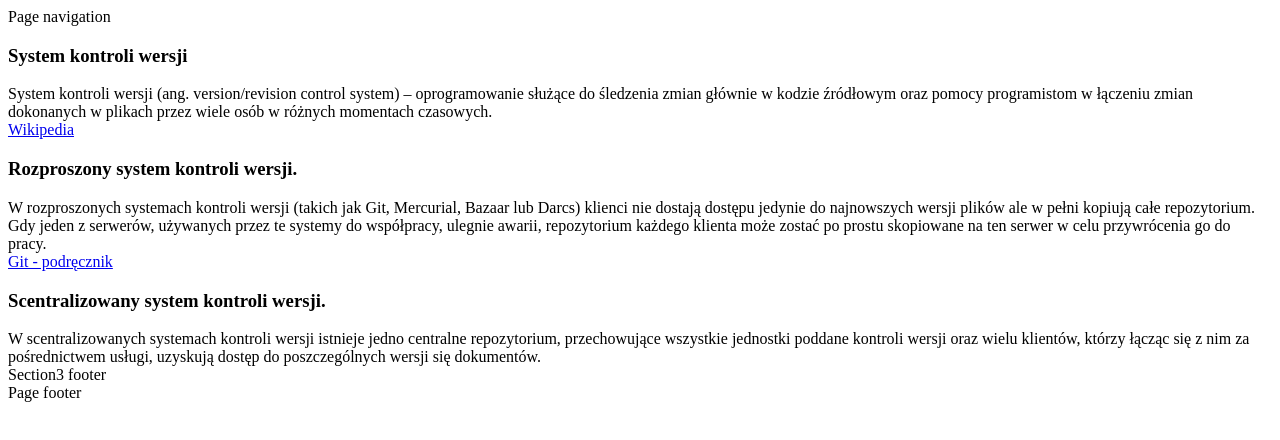
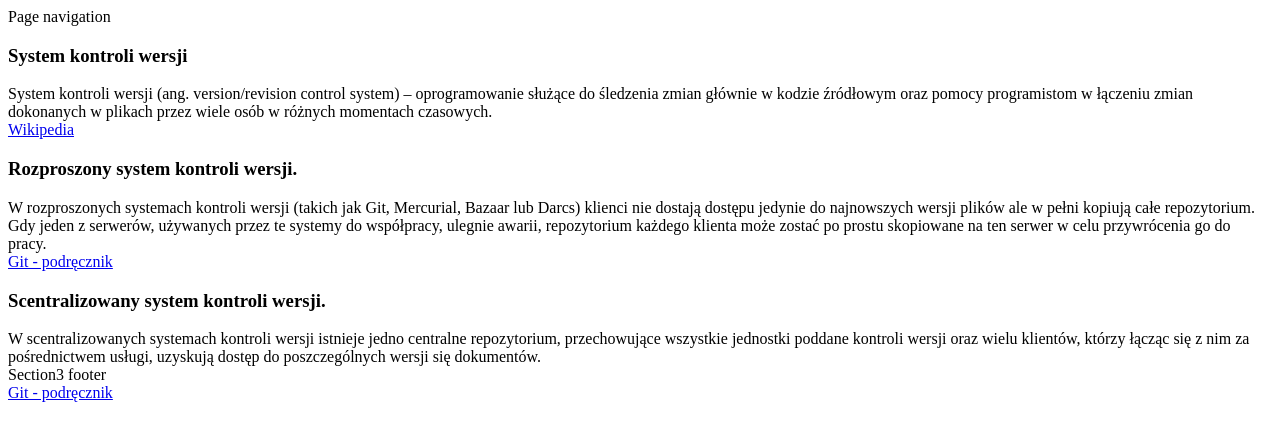
Before and after one commit to lukaszlinka/iislabpio_187757, a plain HTML site: page index.html in a window 1280 px wide. Drawn offline with Linux system fonts and the light colour scheme.

Commit message:
Czwarta zmiana

```diff
--- a/index.html
+++ b/index.html
@@ -41,7 +41,7 @@
 			</footer>
 		</section>
 		<footer  class="navbar">
-			Page footer
+			<a href="http://git-scm.com/book/pl/Pierwsze-kroki-Wprowadzenie-do-kontroli-wersji#Scentralizowane-systemy-kontroli-wersji">Git - podręcznik</a>
 		</footer>
 	</body>
 </html>
```
